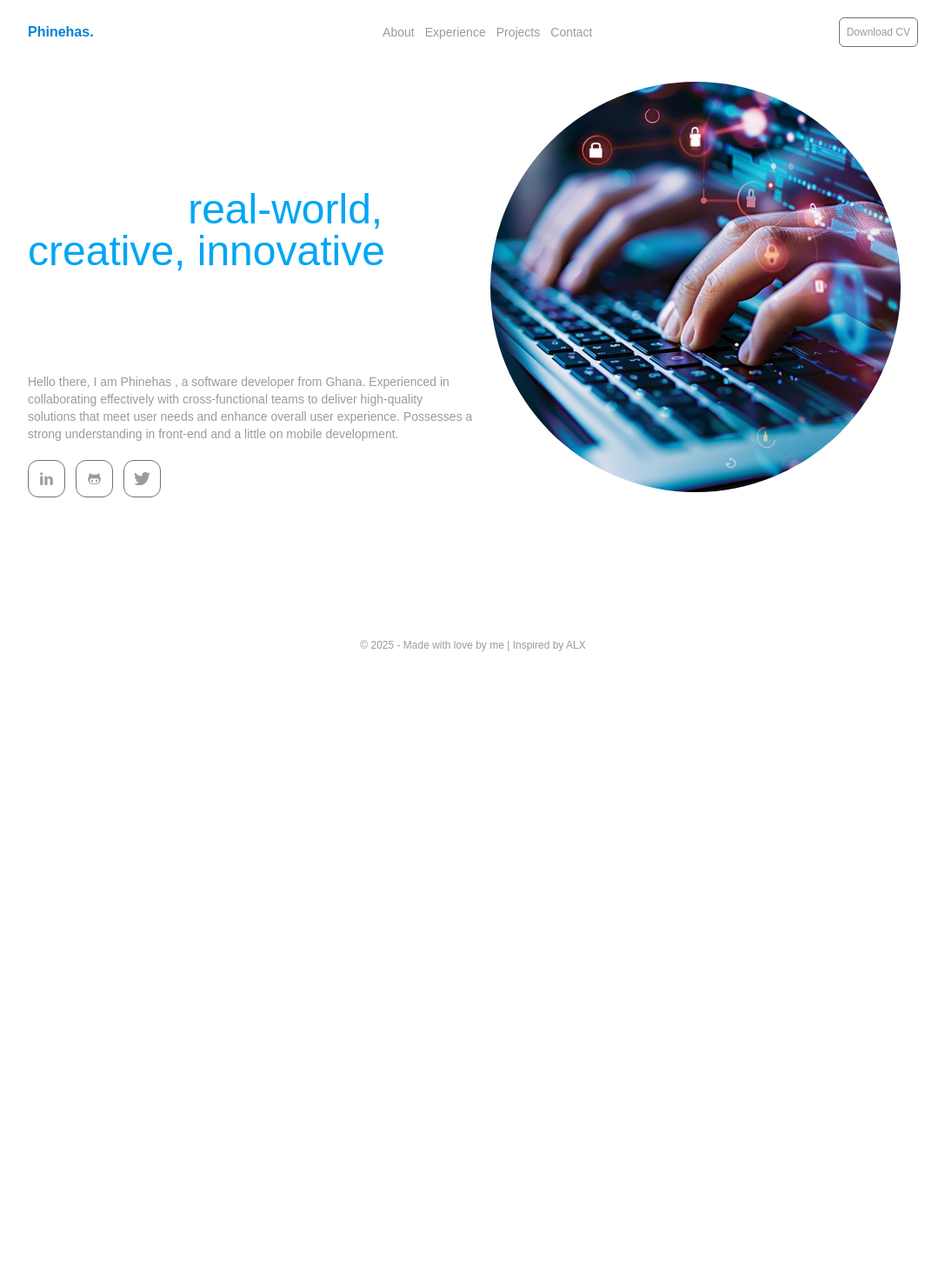
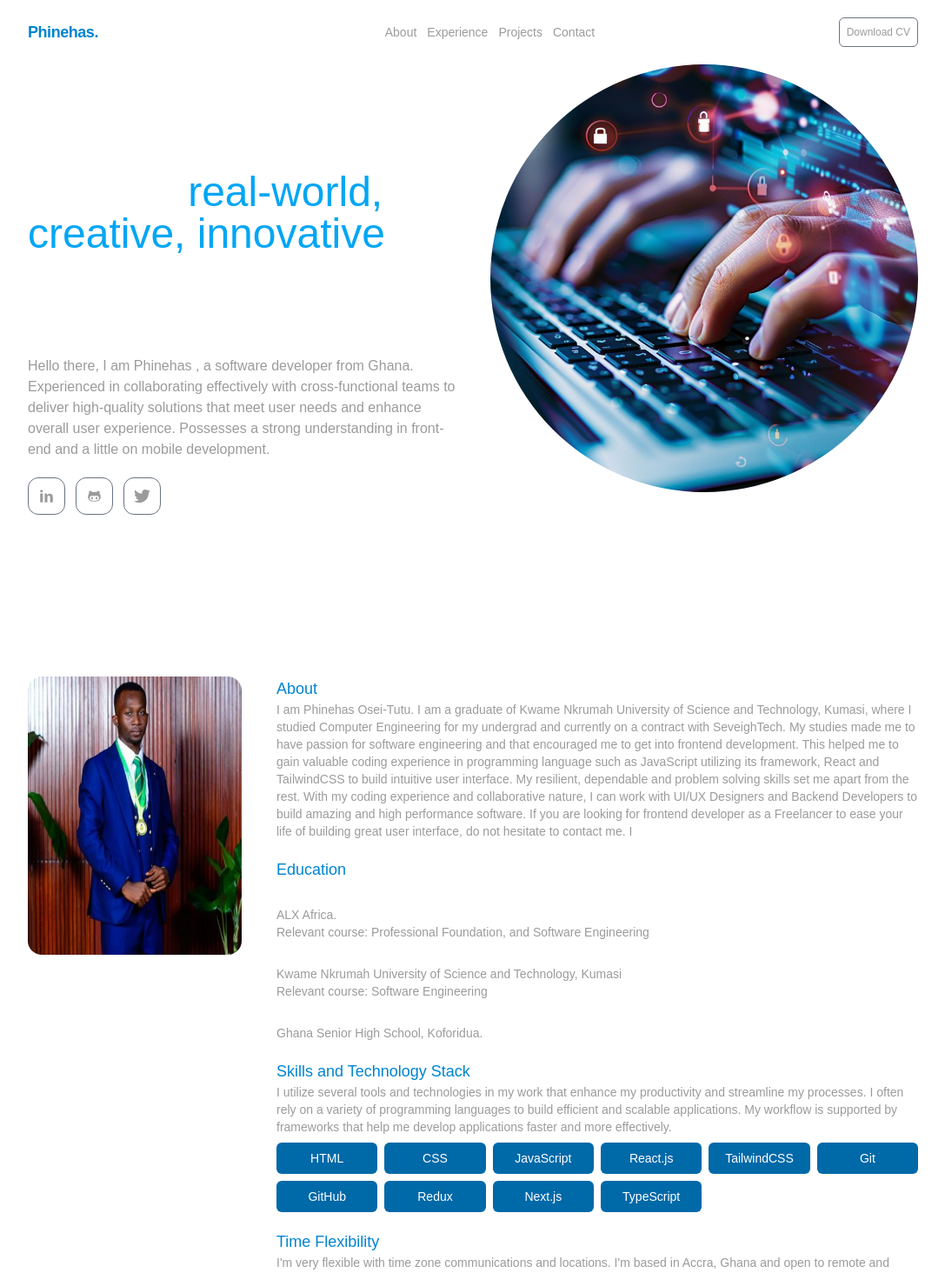
Before and after one commit to poseitutu10/my-portfolio, a Next.js app: page / in a window 1280 px wide. Shown: the top 1464 px of the page at 87% size, without its empty margins (96-1183 px from the left). Before the commit the page ends 800 px from the top, so only its background shows below. Built offline with nearby package versions, Linux system fonts and the light colour scheme.

Commit message:
feat:skills section added

```diff
--- a/app/about/page.tsx
+++ b/app/about/page.tsx
@@ -3,6 +3,7 @@ import { Metadata } from "next";
 import profile from "@/public/PHI.jpg";
 import Image from "next/image";
 import InfoText from "@/components/common/ui/InfoText";
+import SkillCard from "@/components/common/ui/SkillCard";
 
 export const metadata: Metadata = {
   title: "About",
@@ -12,12 +13,12 @@ export const metadata: Metadata = {
 const About: React.FC = () => {
   return (
     <section>
-      <div className="flex flex-col md:flex-row gap-10 my-16">
-        <div className="md:w-1/4 px-10">
+      <div className="flex flex-col md:flex-row gap-5 lg:gap-10 my-16">
+        <div className="md:w-1/4 h-[30vh] xl:h-[40vh] px-5 md:px-0">
           <Image
             src={profile}
             alt="profile-pic"
-            className="rounded-2xl w-full"
+            className="rounded-2xl w-full h-full"
             width={300}
             height={500}
             priority={true}
@@ -27,7 +28,7 @@ const About: React.FC = () => {
         <div className="md:w-3/4 flex flex-col  gap-5">
           {" "}
           <InfoText
-            header="About Me"
+            header="About"
             description={` I am Phinehas Osei-Tutu. I am a graduate of Kwame Nkrumah University
             of Science and Technology, Kumasi, where I studied Computer
             Engineering for my undergrad and currently on a contract with
@@ -44,7 +45,7 @@ const About: React.FC = () => {
             not hesitate to contact me. I `}
           />
           <div className="flex flex-col gap-2">
-            <InfoText header="Education" description="" />
+            <InfoText header="Education" />
             <div className="text-sm">
               <p className="text-white">Pro-Dev Frontend Developer Course</p>
               <p>ALX Africa.</p>
@@ -67,6 +68,30 @@ const About: React.FC = () => {
               <p>Ghana Senior High School, Koforidua.</p>
             </div>
           </div>
+          <div className="flex flex-col gap-2">
+            <InfoText
+              header="Skills and Technology Stack"
+              description="I utilize several tools and technologies in my work that enhance my productivity and streamline my processes. I often rely on a variety of programming languages to build efficient and scalable applications. My workflow is supported by frameworks that help me develop applications faster and more effectively."
+            />
+            <div className="grid grid-cols-3 md:grid-cols-4 lg:grid-cols-6 gap-2 flex-wrap">
+              <SkillCard skill="HTML" />
+              <SkillCard skill="CSS" />
+              <SkillCard skill="JavaScript" />
+              <SkillCard skill="React.js" />
+              <SkillCard skill="TailwindCSS" />
+              <SkillCard skill="Git" />
+              <SkillCard skill="GitHub" />
+              <SkillCard skill="Redux" />
+              <SkillCard skill="Next.js" />
+              <SkillCard skill="TypeScript" />
+            </div>
+          </div>
+          <div className="flex flex-col gap-2">
+            <InfoText
+              header="Time Flexibility"
+              description="I'm very flexible with time zone communications and locations. I'm based in Accra, Ghana and open to remote and onsite work worldwide."
+            />
+          </div>
         </div>
       </div>
     </section>
--- a/app/page.tsx
+++ b/app/page.tsx
@@ -8,6 +8,7 @@ import {
   TiSocialLinkedin,
   TiSocialTwitter,
 } from "react-icons/ti";
+import About from "./about/page";
 
 export const metadata: Metadata = {
   title: "Phinehas Osei-Tutu | Frontend Engineer",
@@ -16,14 +17,17 @@ export const metadata: Metadata = {
 
 const Home: React.FC = () => {
   return (
-    <div className="md:h-[80vh] my-5 flex flex-col-reverse md:flex-row">
+    <>
+      <div className="md:h-[80vh] my-5  flex flex-col-reverse md:gap-10 md:flex-row">
         <div className="left h-full md:w-1/2 flex flex-col justify-center gap-2 md:gap-5">
           <h2 className="text-xl md:text-5xl text-white">
             Building{" "}
-          <span className="text-sky-500">real-world, creative, innovative</span>{" "}
+            <span className="text-sky-500">
+              real-world, creative, innovative
+            </span>{" "}
             solutions with technology.
           </h2>
-        <p className="text-sm">
+          <p className="text-sm md:text-base">
             Hello there, I am <Link href={`/about`}>Phinehas</Link> , a software
             developer from Ghana. Experienced in collaborating effectively with
             cross-functional teams to deliver high-quality solutions that meet
@@ -42,7 +46,7 @@ const Home: React.FC = () => {
             </DecorateIcon>
           </div>
         </div>
-      <div className="right md:w-1/2 p-5">
+        <div className="right md:w-1/2 px-5 py-5 md:px-0 md:py-0 md:h-[40vh]">
           <Image
             src={`/coding.jpeg`}
             alt="coding-picture"
@@ -53,6 +57,8 @@ const Home: React.FC = () => {
           />
         </div>
       </div>
+      <About />
+    </>
   );
 };
 
--- a/components/common/Header.tsx
+++ b/components/common/Header.tsx
@@ -7,7 +7,7 @@ const Header: React.FC = () => {
 
   return (
     <header className="flex justify-between items-center ">
-      <Link href={`/`} className="text-sky-600 font-semibold">Phinehas.</Link>
+      <Link href={`/`} className="text-sky-600 text-lg font-semibold tracking-tight">Phinehas.</Link>
       <nav>
         <ul className="hidden md:flex items-center gap-3">
           <NavLink name="Home" route="/" />
--- /dev/null
+++ b/components/common/ui/SkillCard.tsx
@@ -0,0 +1,8 @@
+import { SkillCardProps } from "@/interfaces";
+import React from "react";
+
+const SkillCard: React.FC<SkillCardProps> = ({ skill }) => {
+  return <span className="bg-sky-700 py-2 px-4 text-sm text-center rounded-md text-white">{skill}</span>;
+};
+
+export default SkillCard;
--- a/interfaces/index.ts
+++ b/interfaces/index.ts
@@ -26,6 +26,10 @@ export interface ContextProps {
 
 export interface InfoTextProps {
   header: string;
-  description: string;
+  description?: string;
   elements?: React.ReactNode;
 }
+
+export interface SkillCardProps {
+  skill: string
+}
```
Lines whose indentation alone changed are shown as unchanged.
